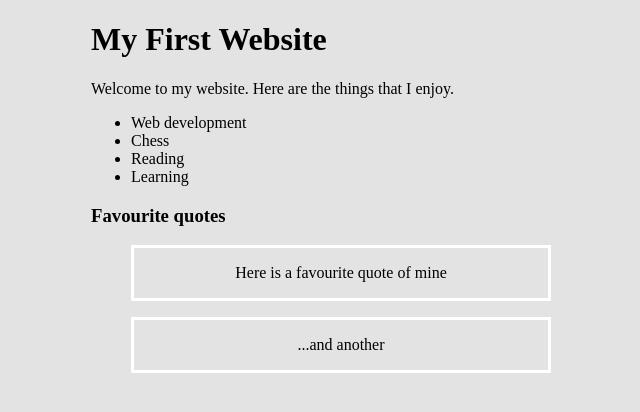
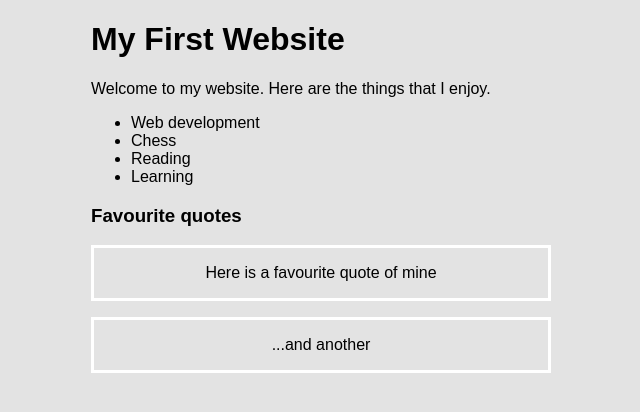
Before and after one commit to abhi1623/Exercise1, a plain HTML site: page index.html in a window 1280 px wide. Shown: the whole page, without its empty margins (299-939 px from the left). Drawn offline with Linux system fonts and the light colour scheme.

Commit message:
some small changes

```diff
--- a/css/style.css
+++ b/css/style.css
@@ -1,5 +1,6 @@
  body {
    background-color: #e3e3e3;
+   font-family: sans-serif;
  }
  div {
    width: 500px;
@@ -8,4 +9,5 @@
  blockquote {
    border: solid white; 2px;
    text-align: center;
+   margin-left: 0;
  }
```
